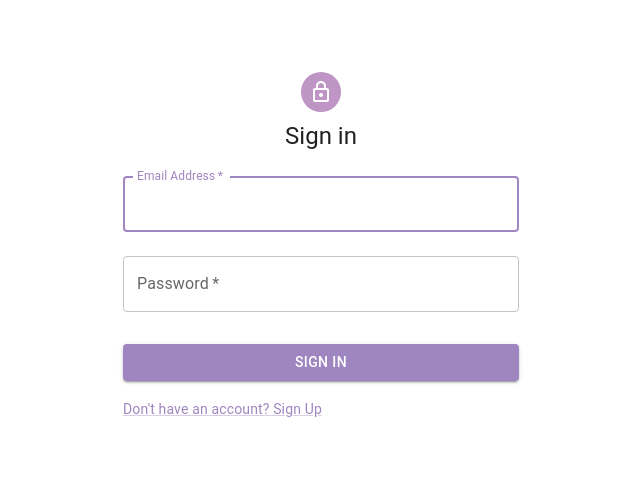
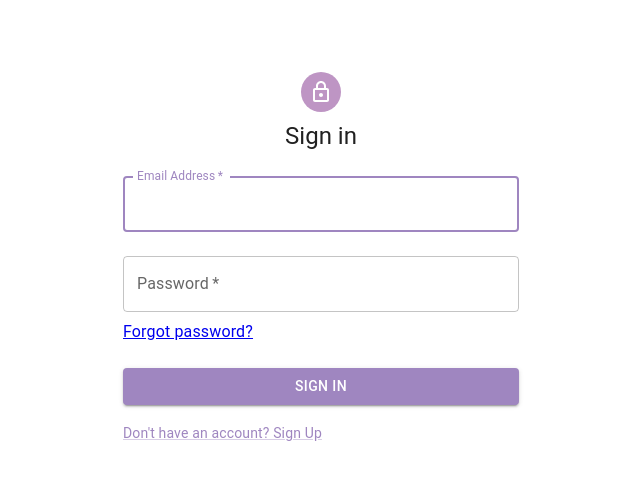
Before and after one commit to clairelist/GoodBank-Frontend, a React (Create React App) app: page /login in a window 1280 px wide. Shown: the top 480 px of the page, without its empty margins (319-959 px from the left). Built offline with nearby package versions, Linux system fonts and the light colour scheme; no server answers.

Commit message:
time to wrestle with state

```diff
--- a/src/components/login/Login.tsx
+++ b/src/components/login/Login.tsx
@@ -13,6 +13,7 @@ import { useNavigate } from 'react-router-dom';
 import { apiLogin } from '../../remote/banking-api/auth.api';
 import { useAppSelector, useAppDispatch } from '../../app/hooks';
 import {signIn} from '../../features/user/userSlice';
+import {Link as Rlink} from 'react-router-dom';
 
 export default function Login() {
 
@@ -80,6 +81,7 @@ export default function Login() {
             id="password"
             autoComplete="current-password"
           />
+          <Rlink to={'reset-password'}>Forgot password?</Rlink>
           <Button
             type="submit"
 
--- a/src/router/AppRoutes.tsx
+++ b/src/router/AppRoutes.tsx
@@ -7,6 +7,7 @@ import Register from '../components/register/Register';
 import { ProSidebarProvider } from 'react-pro-sidebar';
 import Loan from '../components/loans/loan';
 import CreditCardDetails from '../components/credit-cards/CreditCardDetails';
+import ResetPassword from '../components/reset-password/ResetPassword';
 
 
 export const AppRoutes: React.FC<unknown> = () => (
@@ -15,6 +16,7 @@ export const AppRoutes: React.FC<unknown> = () => (
     <Route path="/" element={<Home />} />
     <Route path="/login" element={<Login />} />
     <Route path="/register" element={<Register />} />
+    <Route path='/login/reset-password' element={<ResetPassword />} />
     <Route path="/details" element={
       <ProSidebarProvider>
         <AccountDetails />
```
